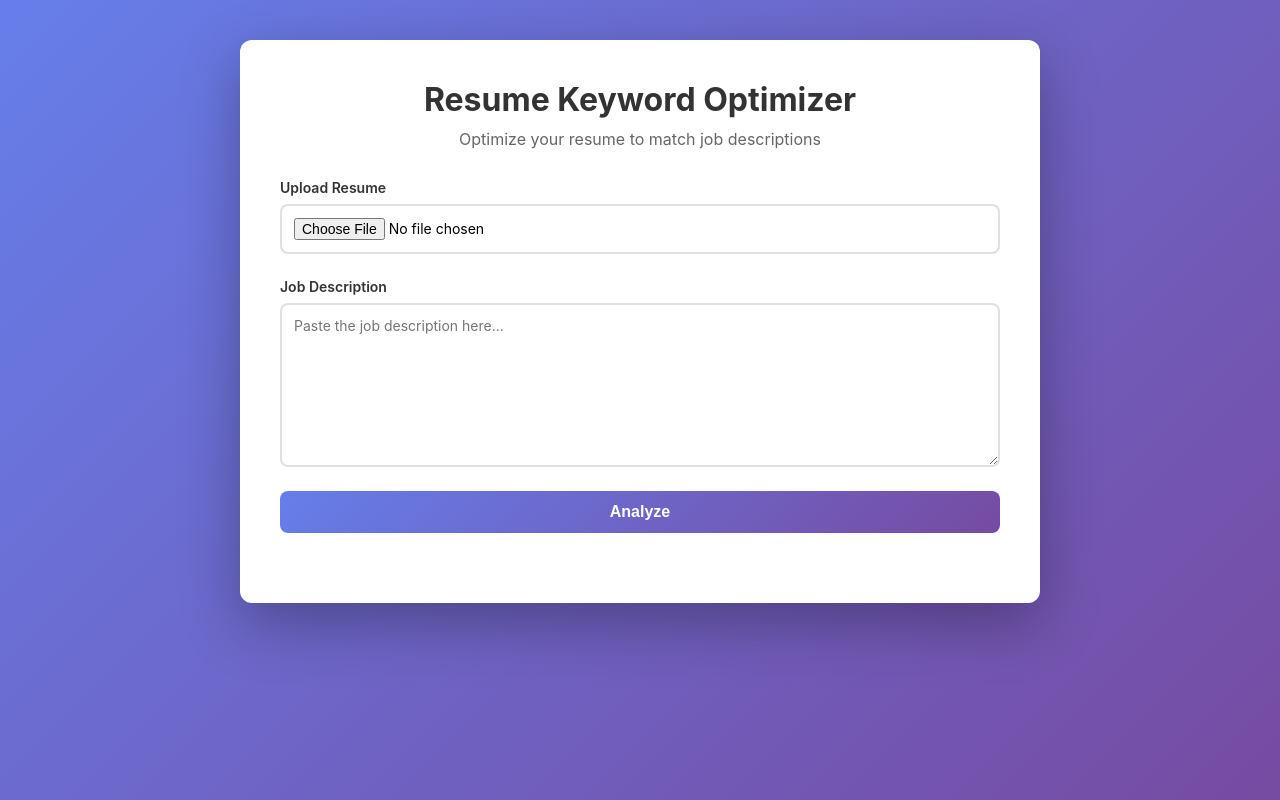
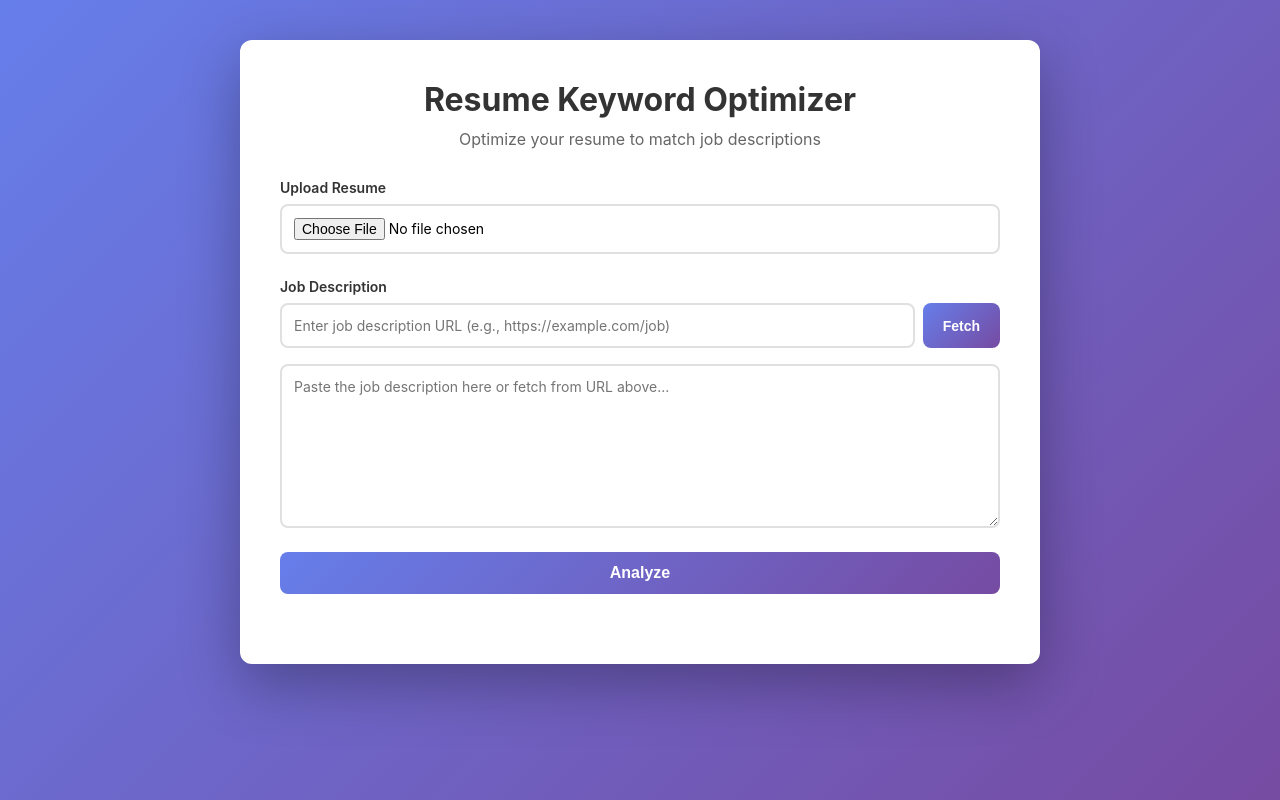
Before and after one commit to Akhilkumar31/Resume_Keyword_Optimizer_Frontend, a React (Vite) app: page / in a window 1280 px wide. Built offline with nearby package versions, Linux system fonts and the light colour scheme.

Commit message:
Add job description URL input feature

```diff
--- a/src/ResumeOptimizer.css
+++ b/src/ResumeOptimizer.css
@@ -64,11 +64,29 @@ h1 {
   cursor: pointer;
 }
 
+.url-input-group {
+  display: flex;
+  gap: 8px;
+  margin-bottom: 8px;
+}
+
+.url-input {
+  flex: 1;
+  padding: 12px;
+  border: 2px solid #e0e0e0;
+  border-radius: 8px;
+  font-size: 14px;
+  font-family: inherit;
+  transition: border-color 0.3s ease;
+}
+
+.url-input:hover:not(:disabled),
 .file-input:hover:not(:disabled),
 .textarea:hover:not(:disabled) {
   border-color: #667eea;
 }
 
+.url-input:focus,
 .file-input:focus,
 .textarea:focus {
   outline: none;
@@ -76,6 +94,7 @@ h1 {
   box-shadow: 0 0 0 3px rgba(102, 126, 234, 0.1);
 }
 
+.url-input:disabled,
 .file-input:disabled,
 .textarea:disabled,
 .button:disabled {
@@ -84,10 +103,38 @@ h1 {
   opacity: 0.7;
 }
 
+.url-input:disabled:hover,
 .file-input:disabled:hover,
 .textarea:disabled:hover {
   border-color: #e0e0e0;
   cursor: wait;
+}
+
+.fetch-button {
+  padding: 12px 20px;
+  background: linear-gradient(135deg, #667eea 0%, #764ba2 100%);
+  color: white;
+  border: none;
+  border-radius: 8px;
+  font-size: 14px;
+  font-weight: 600;
+  cursor: pointer;
+  transition: transform 0.2s ease, box-shadow 0.2s ease;
+  white-space: nowrap;
+}
+
+.fetch-button:hover:not(:disabled) {
+  transform: translateY(-2px);
+  box-shadow: 0 10px 20px rgba(102, 126, 234, 0.3);
+}
+
+.fetch-button:active:not(:disabled) {
+  transform: translateY(0);
+}
+
+.fetch-button:disabled {
+  opacity: 0.6;
+  cursor: not-allowed;
 }
 
 .file-name {
--- a/src/ResumeOptimizer.jsx
+++ b/src/ResumeOptimizer.jsx
@@ -55,8 +55,10 @@ function validateAnalysisResponse(data) {
 export default function ResumeOptimizer() {
   const [resume, setResume] = useState(null);
   const [jobDescription, setJobDescription] = useState('');
+  const [jobDescriptionUrl, setJobDescriptionUrl] = useState('');
   const [analysisResult, setAnalysisResult] = useState(null);
   const [isLoading, setIsLoading] = useState(false);
+  const [isFetchingJobDescription, setIsFetchingJobDescription] = useState(false);
   const [errorMessage, setErrorMessage] = useState(null);
 
   const handleResumeChange = (e) => {
@@ -104,6 +106,71 @@ export default function ResumeOptimizer() {
     // Clear error message when user starts typing
     if (errorMessage?.includes('Job description')) {
       setErrorMessage(null);
+    }
+  };
+
+  const handleFetchJobDescription = async (e) => {
+    e.preventDefault();
+
+    const urlToFetch = jobDescriptionUrl.trim();
+    if (!urlToFetch) {
+      setErrorMessage('Please enter a job description URL.');
+      return;
+    }
+
+    // Basic URL validation
+    try {
+      new URL(urlToFetch);
+    } catch {
+      setErrorMessage('Invalid URL. Please enter a valid URL starting with http:// or https://');
+      return;
+    }
+
+    setIsFetchingJobDescription(true);
+    setErrorMessage(null);
+
+    try {
+      const response = await fetch('http://127.0.0.1:8000/fetch-job-description', {
+        method: 'POST',
+        headers: {
+          'Content-Type': 'application/json',
+        },
+        body: JSON.stringify({ url: urlToFetch }),
+        signal: AbortSignal.timeout(30000), // 30 second timeout
+      });
+
+      if (!response.ok) {
+        if (response.status === 400) {
+          throw new Error('Invalid URL. Please check the URL and try again.');
+        }
+        if (response.status === 404) {
+          throw new Error('Job description not found at the provided URL.');
+        }
+        if (response.status === 500) {
+          throw new Error('Server error. Failed to fetch the job description.');
+        }
+        throw new Error(`Server error (${response.status}). Please try again.`);
+      }
+
+      const data = await response.json();
+      if (!data.job_description) {
+        throw new Error('No job description content found in the response.');
+      }
+
+      setJobDescription(data.job_description);
+      setJobDescriptionUrl(''); // Clear the URL field after successful fetch
+    } catch (err) {
+      if (err.name === 'AbortError') {
+        setErrorMessage('Request timeout. The server took too long to respond. Please try again.');
+      } else if (err instanceof TypeError) {
+        setErrorMessage(
+          'Network error. Unable to connect to the server. Please check if the backend is running at http://127.0.0.1:8000'
+        );
+      } else {
+        setErrorMessage(err.message || 'Failed to fetch job description. Please try again.');
+      }
+    } finally {
+      setIsFetchingJobDescription(false);
     }
   };
 
@@ -190,7 +257,7 @@ export default function ResumeOptimizer() {
               accept=".txt,.pdf,.docx"
               onChange={handleResumeChange}
               className="file-input"
-              disabled={isLoading}
+              disabled={isLoading || isFetchingJobDescription}
             />
             {resume && (
               <p className="file-name">✓ {resume.name}</p>
@@ -199,21 +266,42 @@ export default function ResumeOptimizer() {
 
           <div className="form-group">
             <label htmlFor="jobDescription" className="label">Job Description</label>
+
+            <div className="url-input-group">
+              <input
+                id="jobDescriptionUrl"
+                type="url"
+                value={jobDescriptionUrl}
+                onChange={(e) => setJobDescriptionUrl(e.target.value)}
+                placeholder="Enter job description URL (e.g., https://example.com/job)"
+                className="url-input"
+                disabled={isLoading || isFetchingJobDescription}
+              />
+              <button
+                type="button"
+                onClick={handleFetchJobDescription}
+                className="fetch-button"
+                disabled={isLoading || isFetchingJobDescription}
+              >
+                {isFetchingJobDescription ? 'Fetching...' : 'Fetch'}
+              </button>
+            </div>
+
             <textarea
               id="jobDescription"
               value={jobDescription}
               onChange={handleJobDescriptionChange}
-              placeholder="Paste the job description here..."
+              placeholder="Paste the job description here or fetch from URL above..."
               className="textarea"
               rows="8"
-              disabled={isLoading}
+              disabled={isLoading || isFetchingJobDescription}
             />
           </div>
 
           <button
             type="submit"
             className="button"
-            disabled={isLoading}
+            disabled={isLoading || isFetchingJobDescription}
           >
             {isLoading ? 'Analyzing...' : 'Analyze'}
           </button>
```
